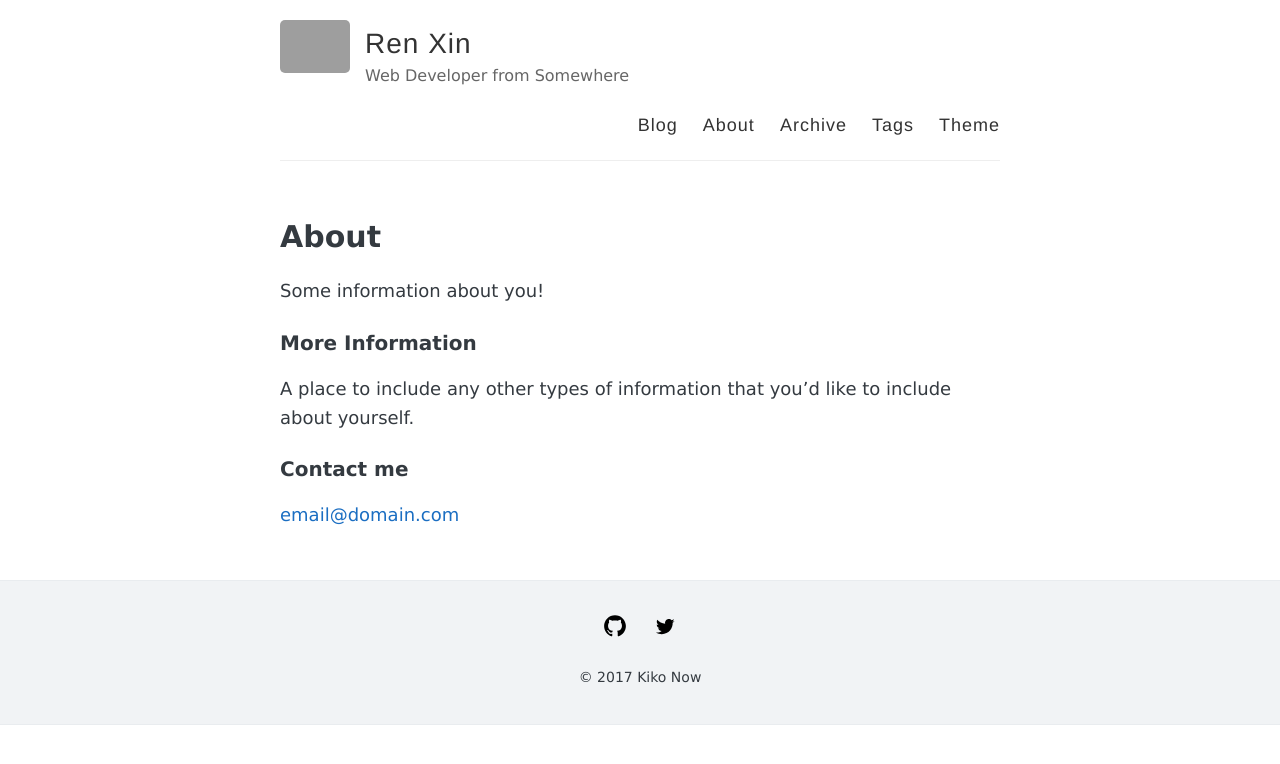
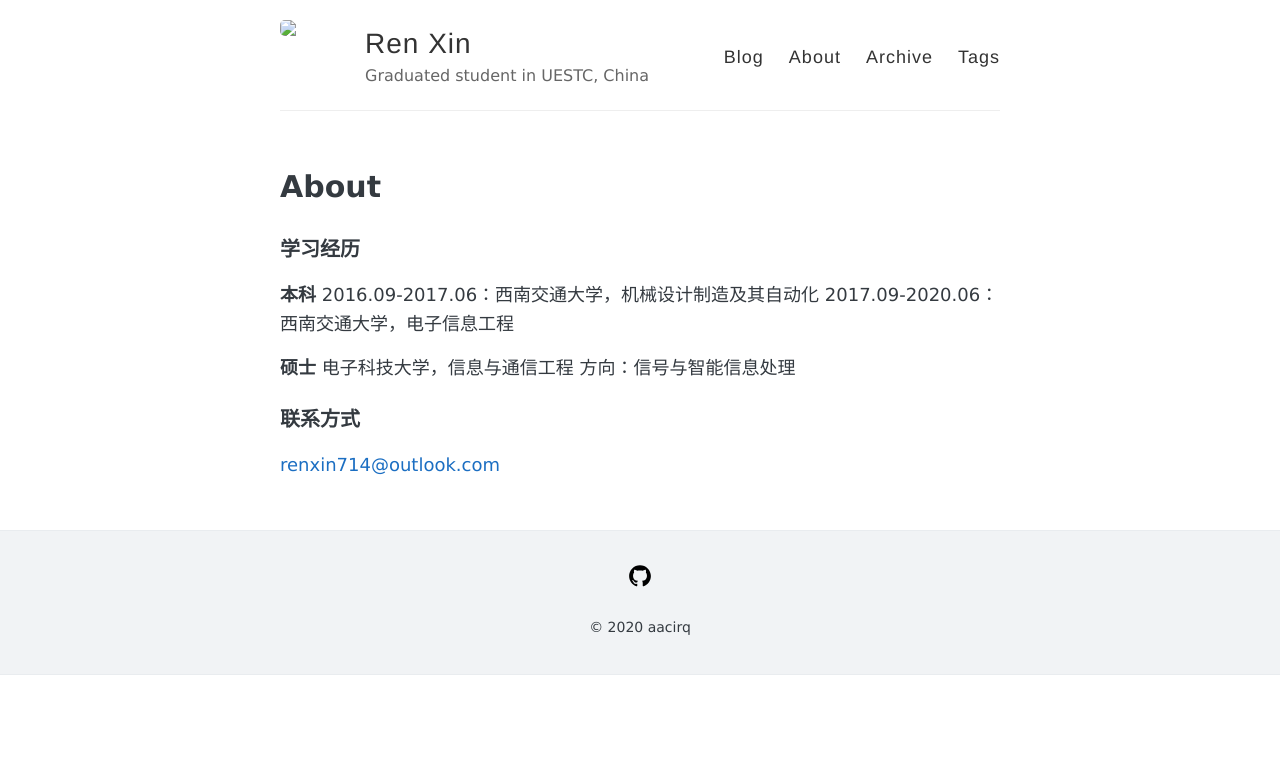
Before and after one commit to aacirq/aacirq.github.io, a Jekyll site: the page built from about.md, in a window 1280 px wide. Shown: the top 764 px of the page. Built offline with Jekyll 4.4.1, drawn with Linux system fonts in a browser that asks for light colours; grey boxes are pictures that could not be loaded.

Commit message:
edit profile and config

```diff
--- a/_config.yml
+++ b/_config.yml
@@ -6,14 +6,14 @@
 name: Ren Xin
 
 # Short bio or description (displayed in the header)
-description: Web Developer from Somewhere
+description: Graduated student in UESTC, China
 
 #
 # Flags below are optional
 #
 
 # URL of your avatar or profile pic (you could use your GitHub profile pic)
-avatar: https://raw.githubusercontent.com/aweekj/kiko-now/master/images/jekyll-logo.png
+avatar: ./images/profile.jpg
 
 
 # Tabs in header. There are 'Blog', 'About', 'Archive', 'Tags'
@@ -28,8 +28,6 @@ navigation:
     url: /archive
   - name: Tags
     url: /tags
-  - name: Theme
-    url: https://github.com/AWEEKJ/kiko-now
 
 # Pagination
 paginate: 5
@@ -41,7 +39,7 @@ footer-links:
   email:
   facebook:
   flickr:
-  github: AWEEKJ/kiko-now
+  github: aacirq
   googleplus: # anything in your profile username that comes after plus.google.com/
   instagram:
   linkedin:
@@ -49,11 +47,11 @@ footer-links:
   rss: # just type anything here for a working RSS icon
   stackoverflow: # your stackoverflow profile, e.g. "users/50476/bart-kiers"
   tumblr: # https://<username>.tumblr.com
-  twitter: jekyllrb
+  twitter: # jekyllrb
   youtube: # channel/<your_long_string> or user/<user-name>
 
 # Text under the icons in footer
-footer-text: © 2017 Kiko Now
+footer-text: © 2020 aacirq
 
 # Enter your Disqus shortname (not your username) to enable commenting on posts
 # You can find your shortname on the Settings page of your Disqus account
--- a/about.md
+++ b/about.md
@@ -4,12 +4,16 @@ title: About
 permalink: /about/
 ---
 
-Some information about you!
+### 学习经历
 
-### More Information
+**本科**
+2016.09-2017.06：西南交通大学，机械设计制造及其自动化
+2017.09-2020.06：西南交通大学，电子信息工程
 
-A place to include any other types of information that you'd like to include about yourself.
+**硕士**
+电子科技大学，信息与通信工程
+方向：信号与智能信息处理
 
-### Contact me
+### 联系方式
 
-[email@domain.com](mailto:email@domain.com)
+[renxin714@outlook.com](renxin714@outlook.com)
```
Also changed, not shown: images/profile.jpg (added).
